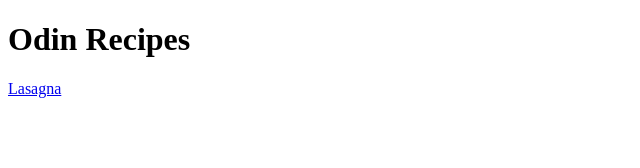
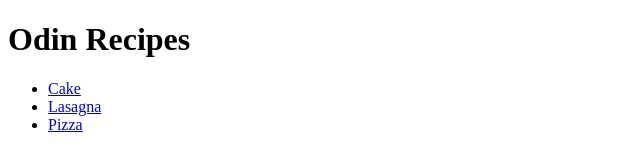
Before and after one commit to avanish1207/odin-recipes, a plain HTML site: page index.html in a window 1280 px wide. Shown: the whole page, without its empty margins (0-640 px from the left). Drawn offline with Linux system fonts and the light colour scheme.

Commit message:
final modification of index to show links for all 3 recipes

```diff
--- a/index.html
+++ b/index.html
@@ -7,6 +7,10 @@
 </head>
 <body>
     <h1>Odin Recipes</h1>
-    <a href="recipes/lasagna.html">Lasagna</a>
+    <ul>
+        <li><a href="recipes/cake.html">Cake</a></li>
+        <li><a href="recipes/lasagna.html">Lasagna</a></li>
+        <li><a href="recipes/pizza.html">Pizza</a></li>
+    </ul>
 </body>
 </html>
```
